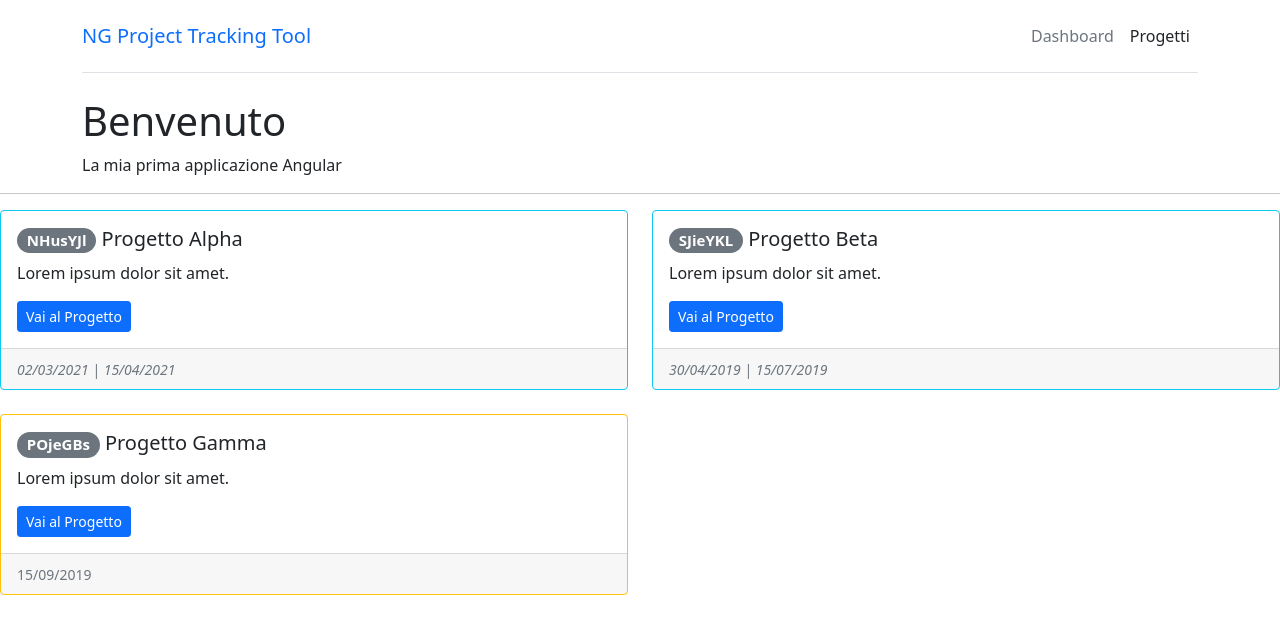
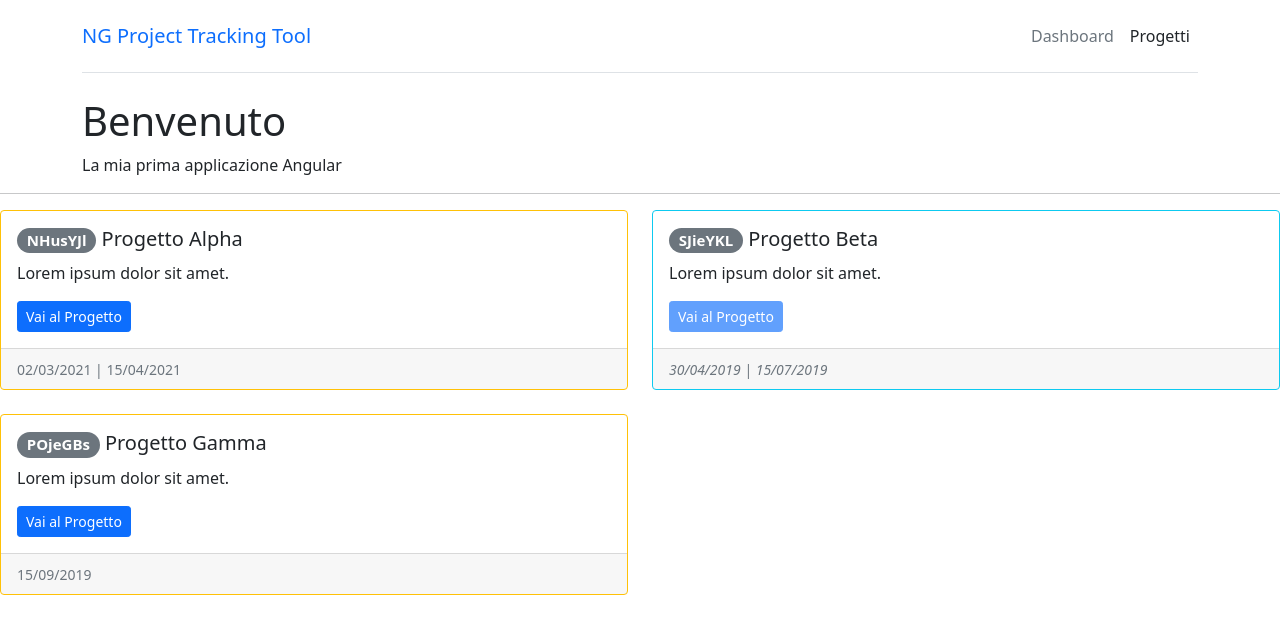
Before and after one commit to giglioDomenicoMirko/CorsoDevelhope-AngularApp-Sciuti, an Angular app: page / in a window 1280 px wide. Shown: the top 634 px of the page. Built offline with nearby package versions, Linux system fonts and the light colour scheme.

Commit message:
Binding: property binding

```diff
--- a/src/app/models/Project.ts
+++ b/src/app/models/Project.ts
@@ -10,7 +10,6 @@ export interface Project {
     start: Date;
     end?: Date;
     done: boolean;
-    // priority: 'low' | 'medium' | 'high';
     priority: priority;
     tasks: Task[];
 }
--- a/src/app/project/project/project.component.html
+++ b/src/app/project/project/project.component.html
@@ -9,15 +9,10 @@
           {{ project.name }}
         </h5>
         <p class="card-text">{{ project.description }}</p>
-        <a href="#" class="btn btn-primary btn-sm">Vai al Progetto</a>
+        <button [disabled]="project.done" class="btn btn-primary btn-sm">Vai al Progetto</button>
       </div>
       <div class="card-footer">
         <small class="text-muted" [ngStyle]="{'font-style': project.done ? 'italic': 'normal'}">
-          <!-- <span>{{ project.start }}</span> <br>
-          <span>{{ project.start | date}}</span> <br>
-          <span>{{ project.start }}</span> <br>
-          <span>{{ project.start | date | uppercase}}</span> <br>
-          <span>{{ project.start | date: 'dd/MMMM/yyyy' }}</span> -->
           <span>{{ project.start | date: "dd/MM/yyyy" | titlecase }}</span>
           <span *ngIf="project.end"> | {{ project.end | date: "dd/MM/yyyy" | titlecase }}</span>
         </small>
--- a/src/app/project/project/project.component.ts
+++ b/src/app/project/project/project.component.ts
@@ -44,6 +44,7 @@ export class ProjectComponent implements OnInit {
   ]
 
   constructor() {
+    setTimeout(()=> this.projects[0].done = false, 3000);
   }
 
   ngOnInit(): void {
```
